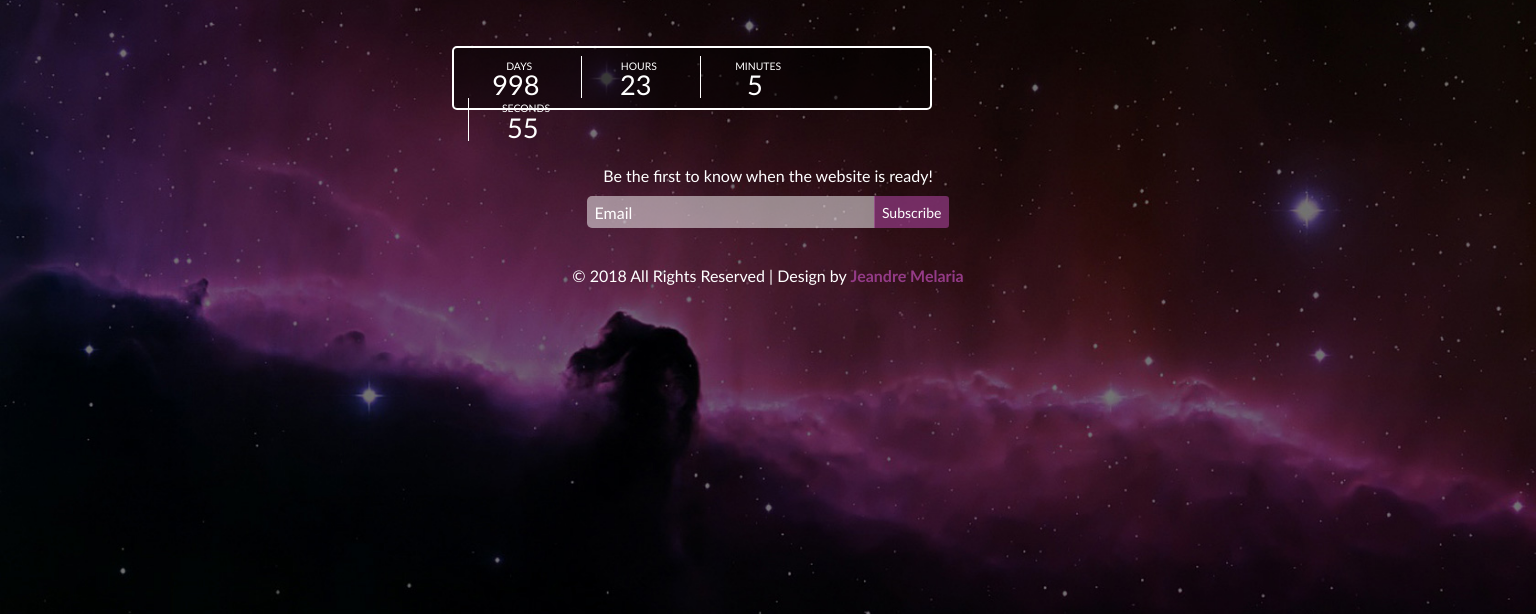
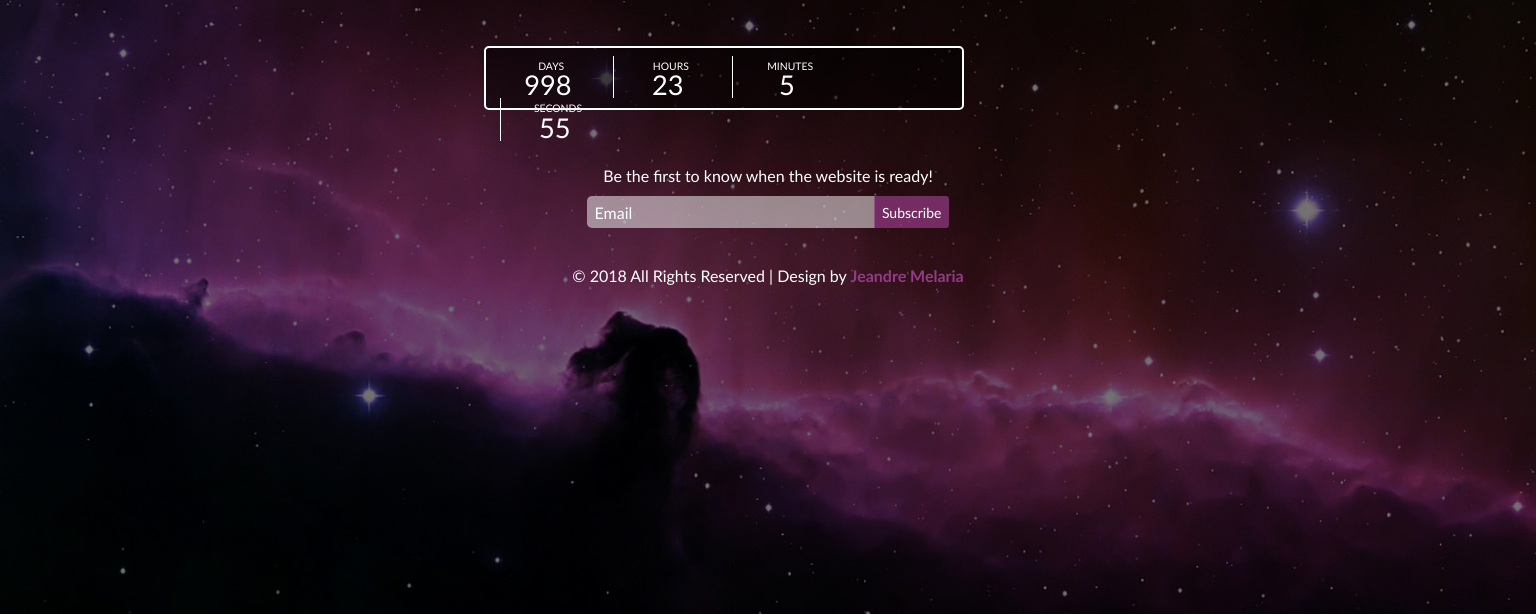
Before and after one commit to jeandremelaria/landing-page--coming-soon, a website: page src/index.html in a window 1536 px wide. Shown: the part 186-800 px from the top of the page. Drawn offline with nearby package versions, Linux system fonts and the light colour scheme; files that its build step writes are made by us from their sources; files whose address does not match are found by name.

Commit message:
Added  media query min-width: 1440px

```diff
--- a/src/css/helpers/_mediaQueries.scss
+++ b/src/css/helpers/_mediaQueries.scss
@@ -414,7 +414,12 @@
   }
 }
 
-
+/* ========================================== MIN-WIDTH 1440 PX ========================================== */
+@media only screen and (min-width: 1440px){
+  .countdownTimer   {
+    margin-left:20.5rem;
+  }
+}
 
 
 
```
Also changed, not shown: build/css/main.css, src/css/main.css, 1 other file.
